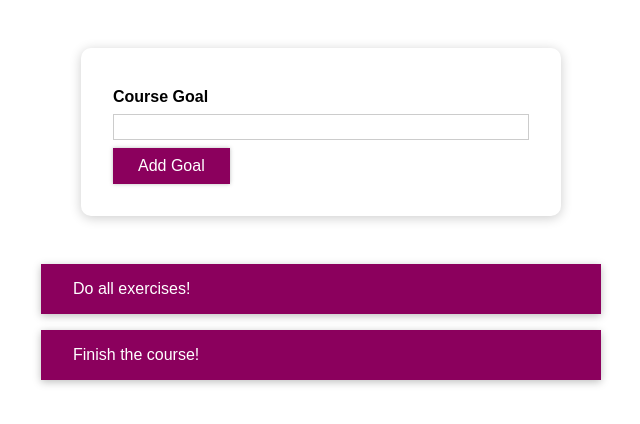
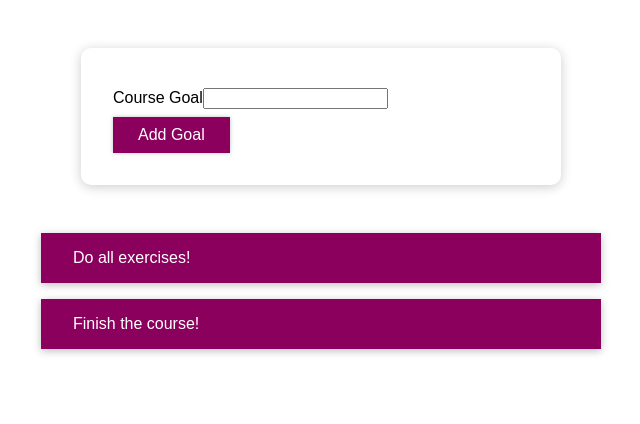
Before and after one commit to Belekko/sanarip-site, a React (Create React App) app in the folder Desktop/01-starting-project/: page / in a window 1280 px wide. Shown: the top 424 px of the page, without its empty margins (319-959 px from the left). Built offline with nearby package versions, Linux system fonts and the light colour scheme.

Commit message:
feature/FormControl-styledComponents

```diff
--- a/Desktop/01-starting-project/src/components/CourseGoals/CourseInput/CourseInput.js
+++ b/Desktop/01-starting-project/src/components/CourseGoals/CourseInput/CourseInput.js
@@ -3,9 +3,10 @@ import styled from 'styled-components'
 import Button from "../../UI/Button/Button";
 import "./CourseInput.css";
 
-const div=styled.div`
+const FormControl = styled.div`
+  margin: 0.5rem 0;
 
-`
+`;
 
 const CourseInput = (props) => {
   const [enteredValue, setEnteredValue] = useState("");
@@ -30,10 +31,10 @@ const CourseInput = (props) => {
 
   return (
     <form onSubmit={formSubmitHandler}>
-      <div className={`form-control ${!isValid ? "invalid" : ""}`}>
+      <FormControl>
         <label>Course Goal</label>
         <input type="text" onChange={goalInputChangeHandler} value={enteredValue}/>
-      </div>
+      </FormControl>
       <Button type="submit">Add Goal</Button>
     </form>
   );
```
Also changed, not shown: 1 other file (tests, documents, lock files or other folders).
